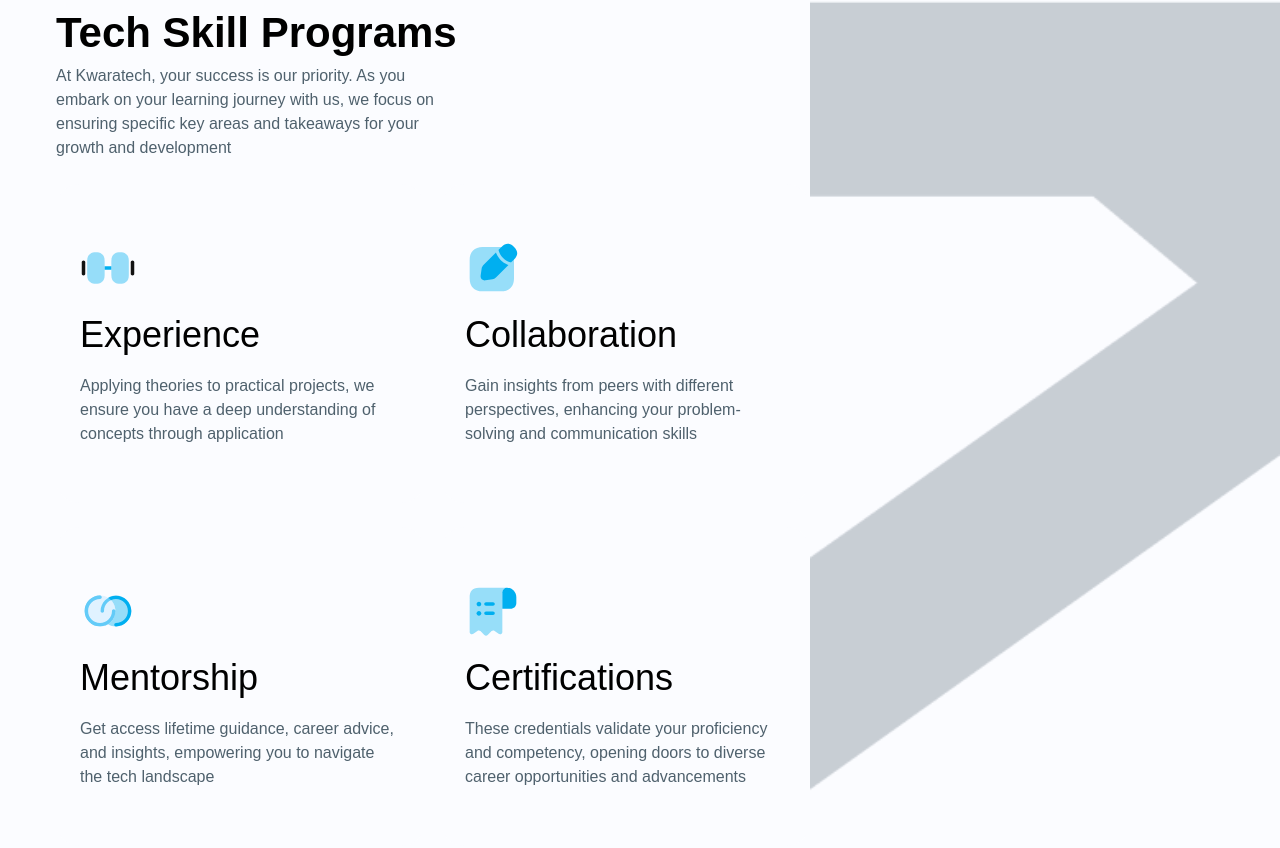
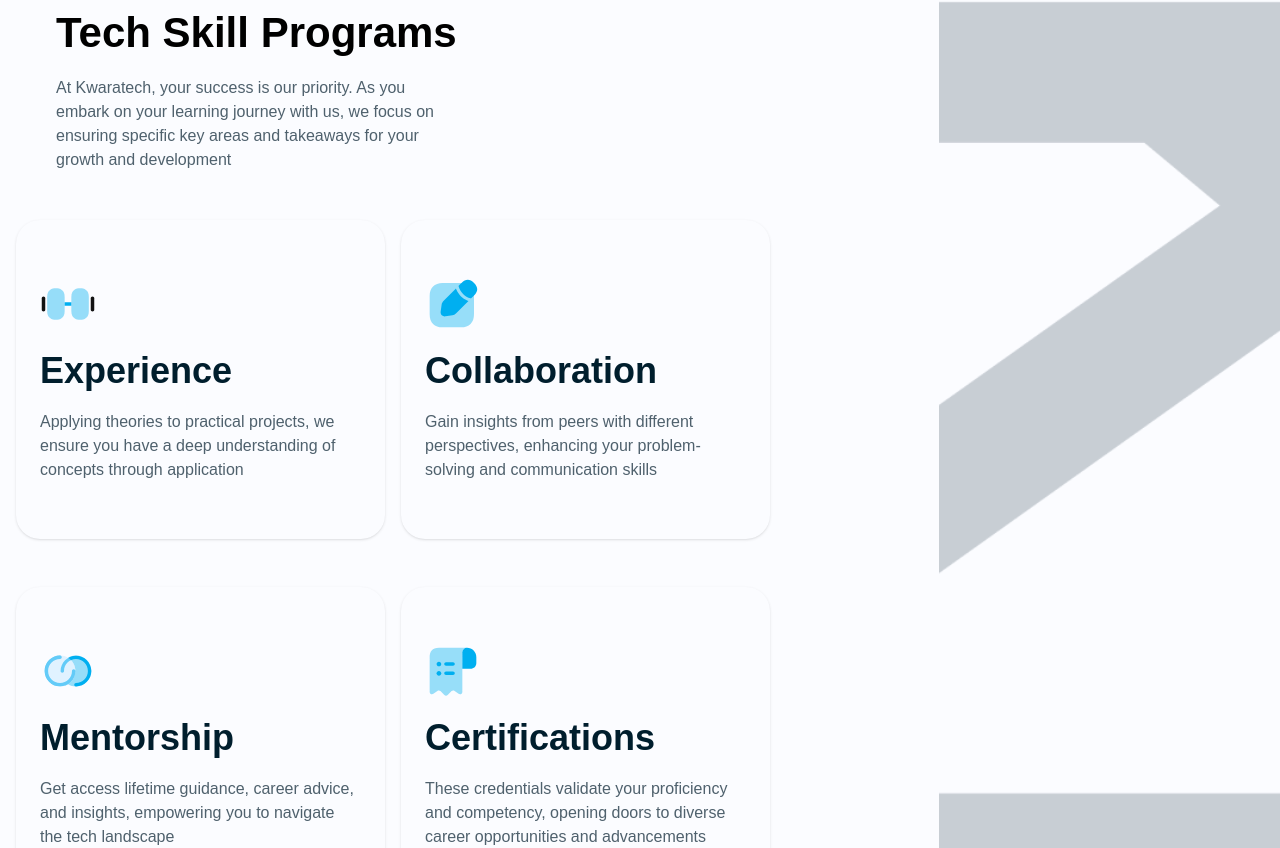
Before and after one commit to best2025j/next-dev, a Next.js app: page /Services in a window 1280 px wide. Shown: the part 892-1740 px from the top of the page. Built offline with nearby package versions, Linux system fonts and the light colour scheme; a web font is replaced by a local one.

Commit message:
refixed some text issues

```diff
--- a/components/sections/Sections.jsx
+++ b/components/sections/Sections.jsx
@@ -2,6 +2,7 @@
 import CoWorkingSpacesSVG from "../icons/CoWorkingSpacesSVG";
 import EssentialICTTrainingSVG from "../icons/EssentialICTTrainingSVG";
 import SpecializedProgrammesSVG from "../icons/SpecializedProgrammesSVG";
+import ScrollAnimation from "../ui/ScrollAnimation";
 
 const Sections = () => {
   // SVG components
@@ -28,7 +29,7 @@
 
   return (
     <div className="py-20 bg-[#ffffff] dark:bg-black md:px-14 px-4">
-      <div className="space-y-[16px]">
+        <div className="space-y-[16px] ">
           <h1 className="md:text-5xl font-bold text-[24px]">
             What we have to offer
           </h1>
--- a/pages/Services.jsx
+++ b/pages/Services.jsx
@@ -44,10 +44,10 @@
               <h1 className="md:text-[48px] text-[24px] font-bold text-white">
                 Best Graduating Student
               </h1>
-              <h6 className="md:text-[36px] text-[16px] font-bold pt-[16px] md:pt-0">
+              <h6 className="md:text-[36px] text-[16px] font-bold pt-[16px] md:pt-0 dark:text-black">
                 Hannah Adeniyi
               </h6>
-              <span className="md:text-[18px] text-xs">
+              <span className="md:text-[18px] text-xs text-[#C6E7FF]">
                 Front-end Development.
               </span>
             </div>
@@ -63,22 +63,22 @@
           </div>
         </div>
 
-        <div className="flex justify-between items-start md:pt-[120px] pt-[60px]">
-          <div className="flex flex-col md:pl-[56px] pl-[28px]">
-            <div className="">
+        <div className="flex justify-between items-start py-[120.1px]">
+          <div className="flex flex-col ">
+            <div className="space-y-3 md:pl-[56px] pl-[28px]">
               <h1 className="text-[24px] md:text-[42px] font-bold">
                 Tech Skill Programs
               </h1>
-              <p className=" w-[384px] ">
+              <p className=" md:w-[384px]">
                 At Kwaratech, your success is our priority. As you embark on
                 your learning journey with us, we focus on ensuring specific key
                 areas and takeaways for your growth and development
               </p>
             </div>
 
-            <div className="py-6 space-y-6">
-              <div className="flex flex-col md:flex-row mx-auto w-full h-full md:space-y-0 space-y-4 md:space-x-4 space-x-0">
-                <div className="flex justify-center px-2 md:px-0 items-center bg-[#FBFCFF] dark:bg-slate-900 rounded-[24px] md:w-[369px] w-full h-[319px]">
+            <div className="py-12 space-y-6 px-4 ">
+              <div className="flex flex-col md:flex-row mx-auto w-full h-full md:space-y-0 space-y-4 md:space-x-4 space-x-0 ">
+                <div className="flex justify-center items-center bg-[#FBFCFF] shadow dark:bg-slate-900 rounded-[24px] md:w-[369px] w-full h-[319px]">
                   <div className="flex flex-col space-y-3">
                     <span>
                       <svg
@@ -113,7 +113,9 @@
                       </svg>
                     </span>
 
-                    <h1 className="md:text-[36px] text-[24px]">Experience</h1>
+                    <h1 className="md:text-[36px] text-[24px] text-[#001E2D] font-bold dark:text-white">
+                      Experience
+                    </h1>
                     <p className=" md:w-[321px] w-[319px]">
                       Applying theories to practical projects, we ensure you
                       have a deep understanding of concepts through application
@@ -121,7 +123,7 @@
                   </div>
                 </div>
 
-                <div className="flex justify-center px-2 md:px-0 items-center bg-[#FBFCFF] dark:bg-slate-900 rounded-[24px] md:w-[369px] w-full h-[319px]">
+                <div className="flex justify-center items-center bg-[#FBFCFF] shadow dark:bg-slate-900 rounded-[24px] md:w-[369px] w-full h-[319px]">
                   <div className="flex flex-col space-y-3">
                     <svg
                       width="56"
@@ -145,7 +147,7 @@
                       />
                     </svg>
 
-                    <h1 className="md:text-[36px] text-[24px]">
+                    <h1 className="md:text-[36px] text-[24px] text-[#001E2D] font-bold dark:text-white">
                       Collaboration
                     </h1>
                     <p className=" md:w-[321px] w-[319px]">
@@ -156,8 +158,8 @@
                 </div>
               </div>
 
-              <div className="flex flex-col md:flex-row w-full h-full mx-auto md:space-y-0 space-y-4 md:space-x-4 space-x-0">
-                <div className="flex justify-center px-2 md:px-0 items-center bg-[#FBFCFF] dark:bg-slate-900 rounded-[24px] md:w-[369px] w-full h-[319px]">
+              <div className="flex py-6 flex-col md:flex-row w-full h-full mx-auto md:space-y-0 space-y-4 md:space-x-4 space-x-0">
+                <div className="flex justify-center items-center bg-[#FBFCFF] shadow dark:bg-slate-900 rounded-[24px] md:w-[369px] w-full h-[319px]">
                   <div className="flex flex-col space-y-3">
                     <span>
                       {" "}
@@ -189,7 +191,9 @@
                       </svg>
                     </span>
 
-                    <h1 className="md:text-[36px] text-[24px]">Mentorship</h1>
+                    <h1 className="md:text-[36px] text-[24px] text-[#001E2D] font-bold dark:text-white">
+                      Mentorship
+                    </h1>
                     <p className=" md:w-[321px] w-[319px]">
                       Get access lifetime guidance, career advice, and insights,
                       empowering you to navigate the tech landscape
@@ -197,7 +201,7 @@
                   </div>
                 </div>
 
-                <div className="flex justify-center px-2 md:px-0 items-center bg-[#FBFCFF] dark:bg-slate-900 rounded-[24px] md:w-[369px] w-full h-[319px]">
+                <div className="flex justify-center items-center bg-[#FBFCFF] shadow dark:bg-slate-900 rounded-[24px] md:w-[369px] w-full h-[319px]">
                   <div className="flex flex-col space-y-3">
                     <svg
                       width="56"
@@ -233,7 +237,7 @@
                       />
                     </svg>
 
-                    <h1 className="md:text-[36px] text-[24px]">
+                    <h1 className="md:text-[36px] text-[24px] text-[#001E2D] font-bold dark:text-white">
                       Certifications
                     </h1>
                     <p className=" md:w-[321px] w-[319px]">
@@ -287,7 +291,7 @@
             </div>
           </div>
 
-          <div className="md:flex hidden">
+          <div className="md:flex hidden pl-[153px]">
             <Image
               width={500}
               height={500}
@@ -298,12 +302,12 @@
           </div>
         </div>
 
-        <div className="flex flex-col justify-center md:w-[90%] w-full h-full mx-auto">
-          <div className="flex flex-col justify-center items-center text-center py-10">
+        <div className="flex flex-col justify-center md:w-[90%] w-full h-full mx-auto pt-[240px]">
+          <div className="flex flex-col justify-center items-center py-10 space-y-5">
             <h1 className="text-[24px] md:text-[42px] font-bold">
               Specialized Programs
             </h1>
-            <p className=" text-xs md:text-[16px] md:max-w-[700px] max-w-[319px]">
+            <p className=" text-center md:w-[700px] w-[319px]">
               Our programs at Kwaratech Academy are made carefully to match
               exactly what you need to learn about technology. We focus on what
               the industry needs right now.
@@ -369,9 +373,7 @@
                 />
 
                 <div className="flex justify-center items-center flex-col text-center">
-                  <h className="md:text-[36px] text-[24px] font-bold">
-                    Tech4Kopa
-                  </h>
+                  <h className="text-[36px] font-bold">Tech4Kopa</h>
                   <p className=" w-[319px] md:w-[439px]">
                     Through our specialized Tech4kopa initiative, we ensure corp
                     members gain a comprehensive understanding of essential tech
@@ -385,15 +387,13 @@
                   width={500}
                   height={500}
                   quality={100}
-                  src="/schoolboy2.png"
+                  src="/boi.png"
                   alt="pix 1"
                   className="md:h-[202px] w-[320px] h-[135px] md:w-full items-stretch"
                 />
 
                 <div className="flex justify-center items-center flex-col text-center">
-                  <h className="md:text-[36px] text-[24px] font-bold">
-                    Summer Experience
-                  </h>
+                  <h className="text-[36px] font-bold">Summer Experience</h>
                   <p className="w-[319px] md:w-[439px]">
                     Fun and educational tech activities for kids during holidays
                     to learn programming, Excel, animation, public speaking, and
@@ -420,17 +420,17 @@
             </div>
           </div>
 
-          <div className="pt-[243px] flex justify-between gap-32 items-center space-y-10 flex-col md:flex-row">
-            <div className="">
+          <div className="md:pt-[243px] flex justify-between gap-32 items-center space-y-10 flex-col md:flex-row">
+            <div className="space-y-5">
               <h1 className="md:text-[40px] text-[24px] font-bold">
                 Internship Opportunities
               </h1>
-              <p className=" md:w-[439px] w-[319px] md:text-[18px]">
+              <p className="md:w-[439px] w-[326px] md:text-[18px]">
                 Join our team as an intern or explore our internship programs to
                 gain practical experience and kickstart your tech career.
               </p>
 
-              <div className="py-6 w-[288px] md:w-full">
+              <div className="pt-8 w-[288px] md:w-full">
                 <Link href="/courses">
                   <ButtonWhite
                     className={
@@ -453,7 +453,7 @@
                 src="/ktaSvg.png"
                 alt="kta-image"
                 quality={100}
-                className="md:h-full md:w-full w-[90%] h-[189px] hidden md:flex"
+                className="w-[527.226px] h-[323.309px] hidden md:flex"
               />
             </div>
           </div>
--- a/pages/[id].jsx
+++ b/pages/[id].jsx
@@ -5,6 +5,7 @@
 import Image from "next/image";
 import Link from "next/link";
 import { useRouter } from "next/router";
+import ScrollAnimation from "@/components/ui/ScrollAnimation";
 
 export default function Course() {
   const router = useRouter();
@@ -131,6 +132,7 @@
 
   return (
     <>
+    <ScrollAnimation></ScrollAnimation>
       <div className="py-40">
         <div className="space-y-3 px-6">
           <h1 className="text-5xl md:text-5xl text-[24px] font-bold">
--- a/pages/_app.js
+++ b/pages/_app.js
@@ -1,10 +1,8 @@
-// import Footer from "../components/layout/Footer";
 import Nav from "@/components/shared/Nav";
 import "../styles/globals.css";
 import { ThemeProvider } from "next-themes";
 import { useRouter } from "next/router";
 import Footer from "@/components/shared/Footer";
-// import { motion, AnimatePresence } from "framer-motion";
 
 function MyApp({ Component, pageProps }) {
   const router = useRouter();
--- a/pages/index.js
+++ b/pages/index.js
@@ -7,6 +7,7 @@
 import ContactUs from "@/components/ui/ContactUs";
 import Hero from "@/components/ui/Hero";
 import OutSponsors from "@/components/ui/OutSponsors";
+import ScrollAnimation from "@/components/ui/ScrollAnimation";
 import Testimony from "@/components/ui/Testimony";
 import Head from "next/head";
 
```
Also changed, not shown: components/shared/Footer.jsx (+10 -13 lines), components/ui/ScrollAnimation.jsx (+40 -9 lines), pages/About.jsx (+4 -4 lines), pages/page-wrapper.jsx (added, +18 -0 lines), public/boi.png (added). Lines whose indentation alone changed are shown as unchanged.
